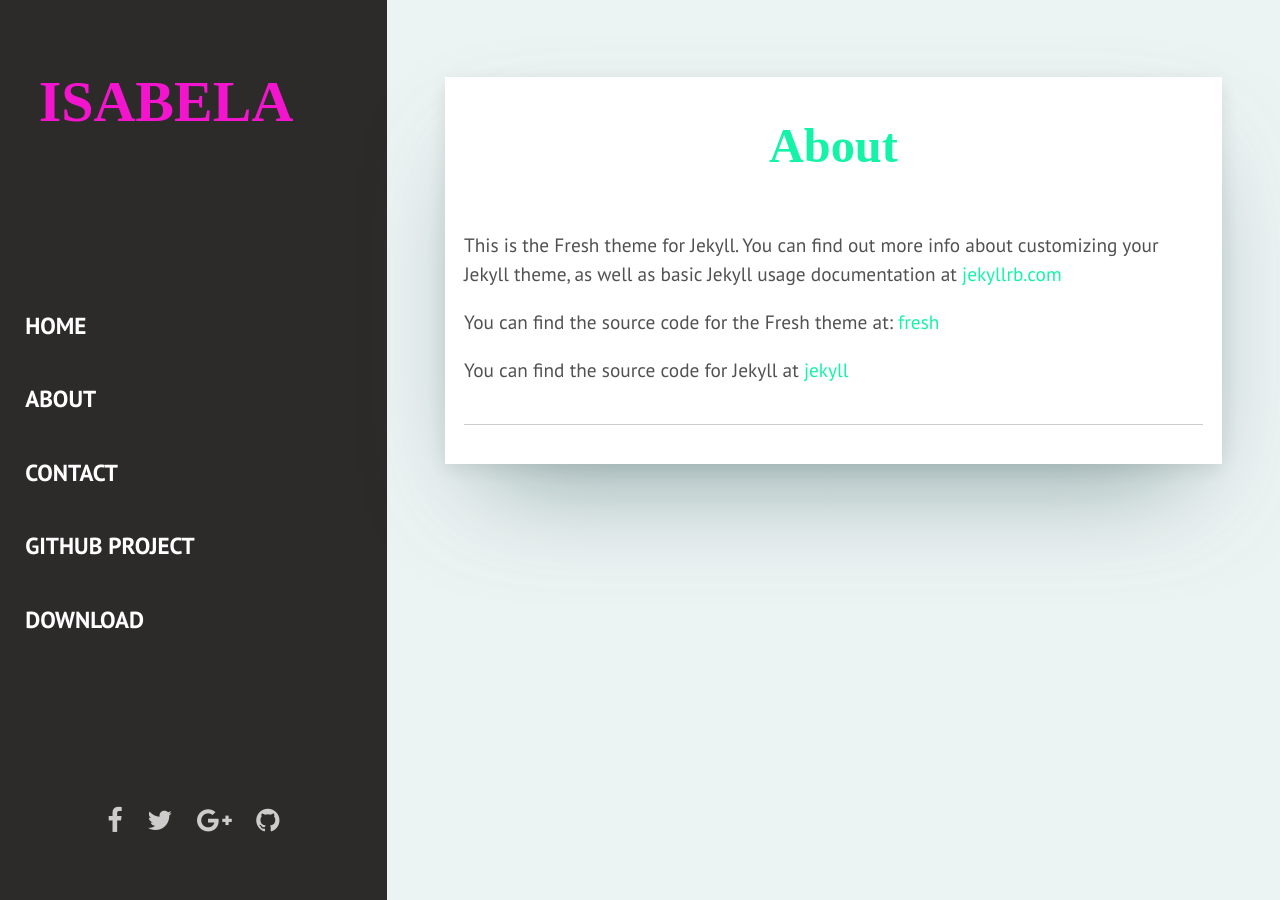
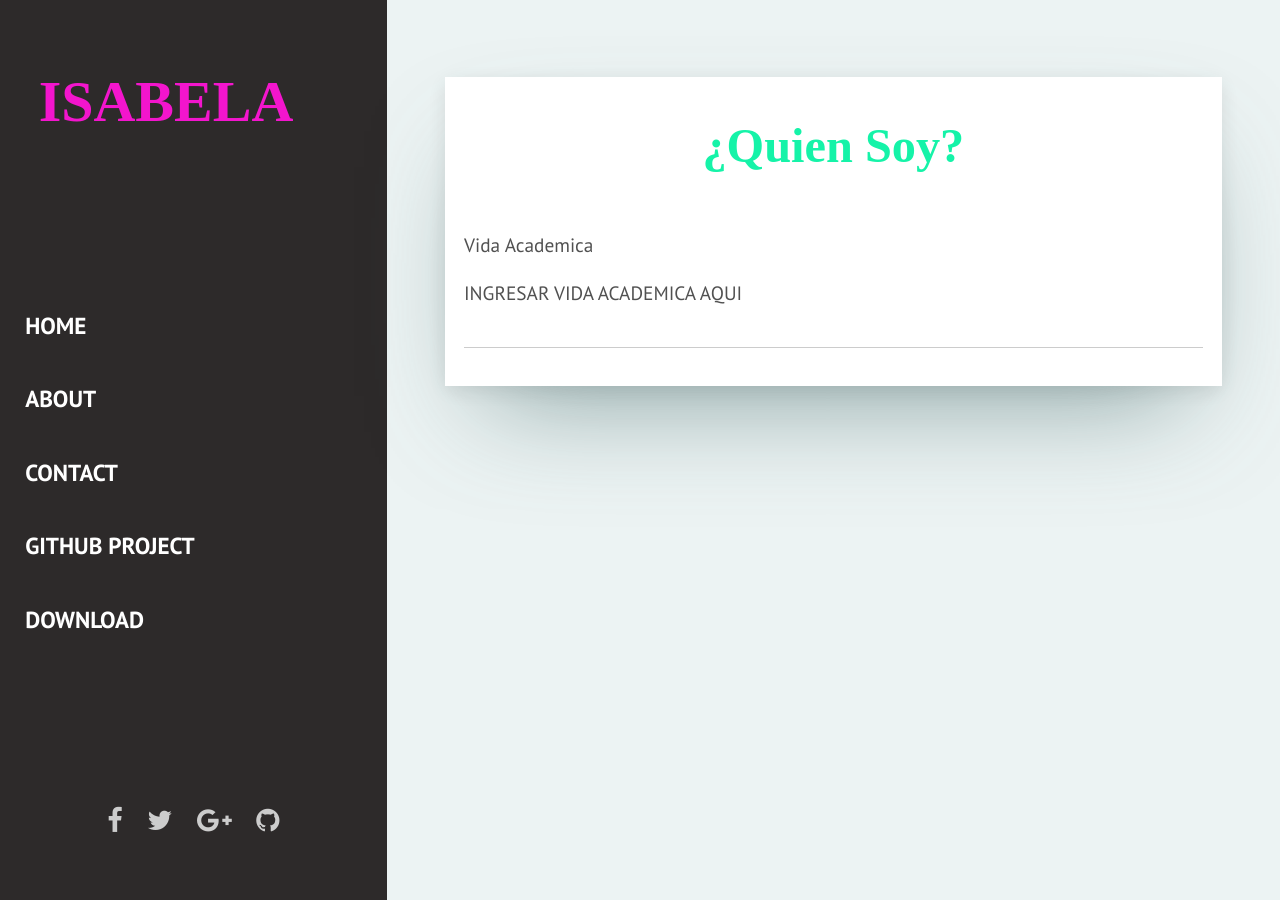
Before and after one commit to dave-sd/BlogIsa, a Jekyll site: the page built from _pages/about.html, in a window 1280 px wide. Built offline with Jekyll 4.4.1, drawn with Linux system fonts in a browser that asks for light colours; some web fonts are replaced.

Commit message:
Update about.html

```diff
--- a/_pages/about.html
+++ b/_pages/about.html
@@ -1,11 +1,9 @@
 ---
 layout: post
-title: About
+title: ¿Quien Soy?
 permalink: /about/
 ---
 
-This is the Fresh theme for Jekyll. You can find out more info about customizing your Jekyll theme, as well as basic Jekyll usage documentation at <a href="https://jekyllrb.com/">jekyllrb.com</a>
+Vida Academica
 
-You can find the source code for the Fresh theme at: <a href="https://github.com/artemsheludko/fresh">fresh</a>
-
-You can find the source code for Jekyll at <a href="https://github.com/jekyll/jekyll">jekyll</a>
+INGRESAR VIDA ACADEMICA AQUI
```
